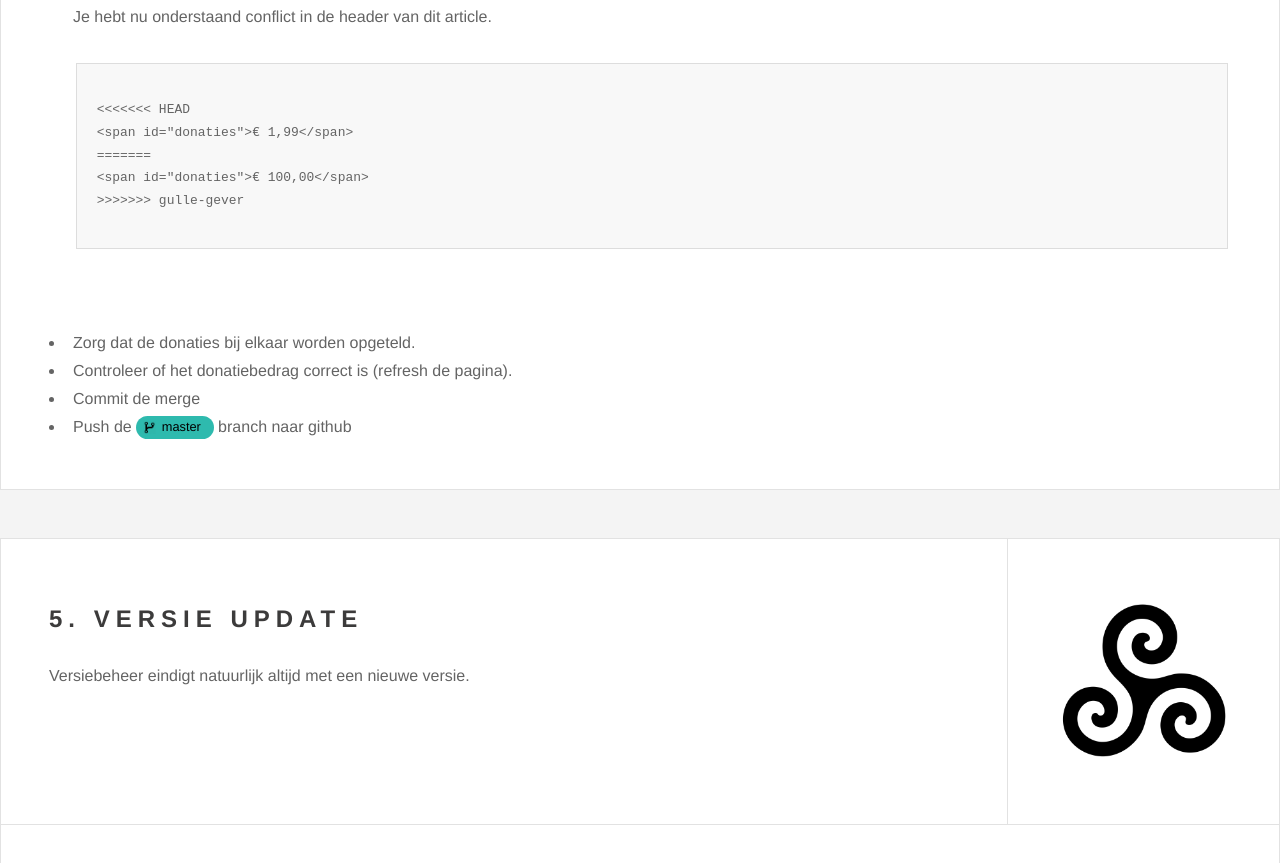
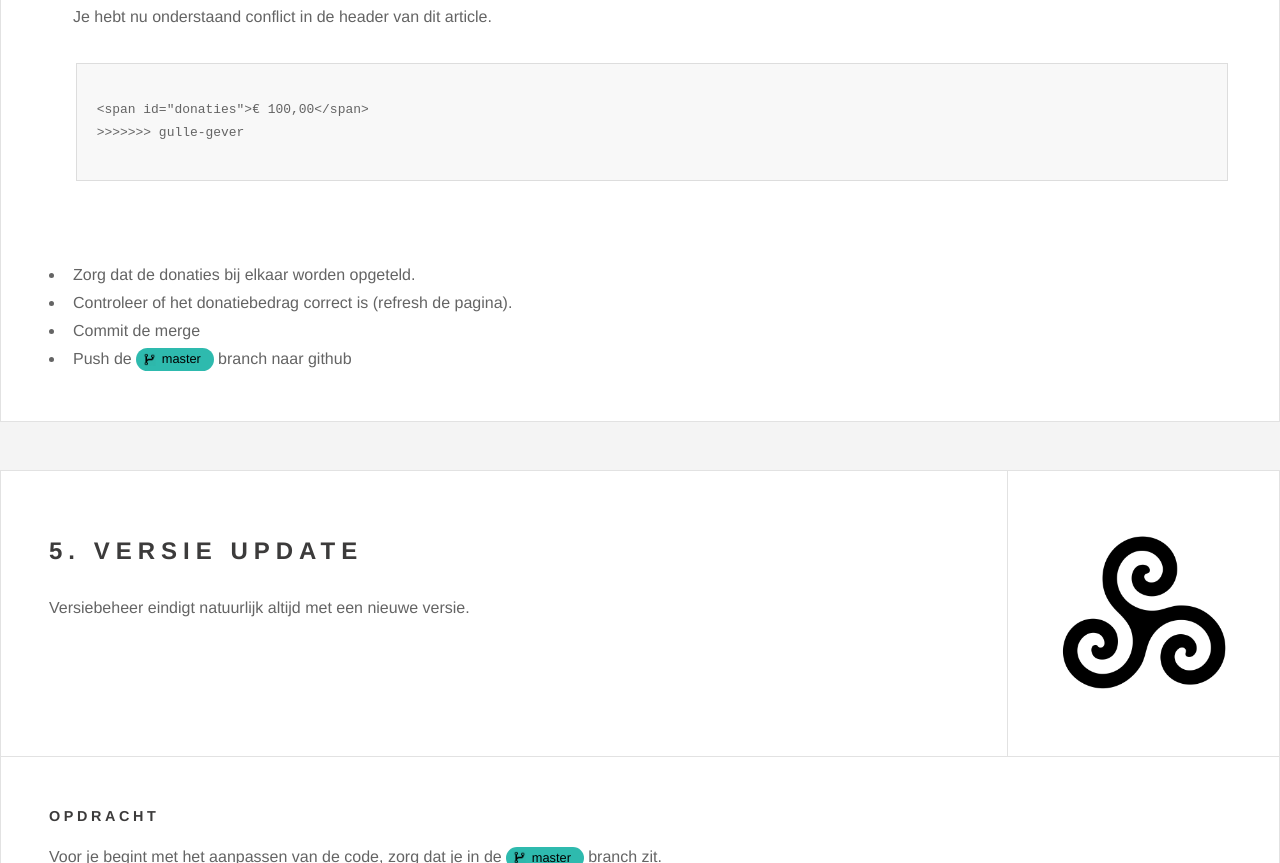
Before and after one commit to SWD-Tim/Edwin-the-one-and-only, a plain HTML site: page index.html in a window 1280 px wide. Shown: the part 4701-5564 px from the top of the page. Drawn offline with Linux system fonts and the light colour scheme.

Commit message:
DONATIES

```diff
--- a/index.html
+++ b/index.html
@@ -236,9 +236,6 @@
                             <strong>Conflict!</strong>
                             <p>Je hebt nu onderstaand conflict in de header van dit article.</p>
                             <pre><code>
-&lt;&lt;&lt;&lt;&lt;&lt;&lt; HEAD
-&lt;span id="donaties"&gt;&euro; 1,99&lt;/span&gt;
-=======
 &lt;span id="donaties"&gt;&euro; 100,00&lt;/span&gt;
 &gt;&gt;&gt;&gt;&gt;&gt;&gt; gulle-gever
                                 </code>
```
